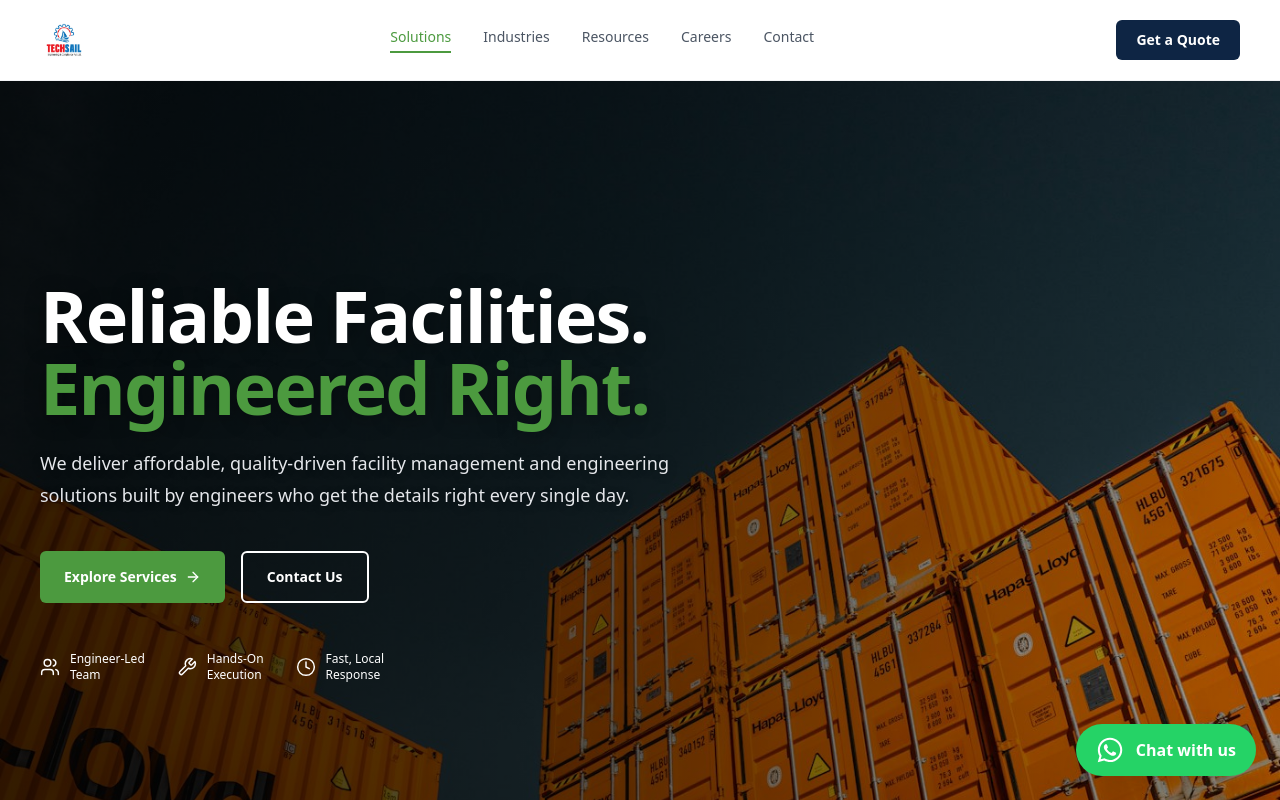
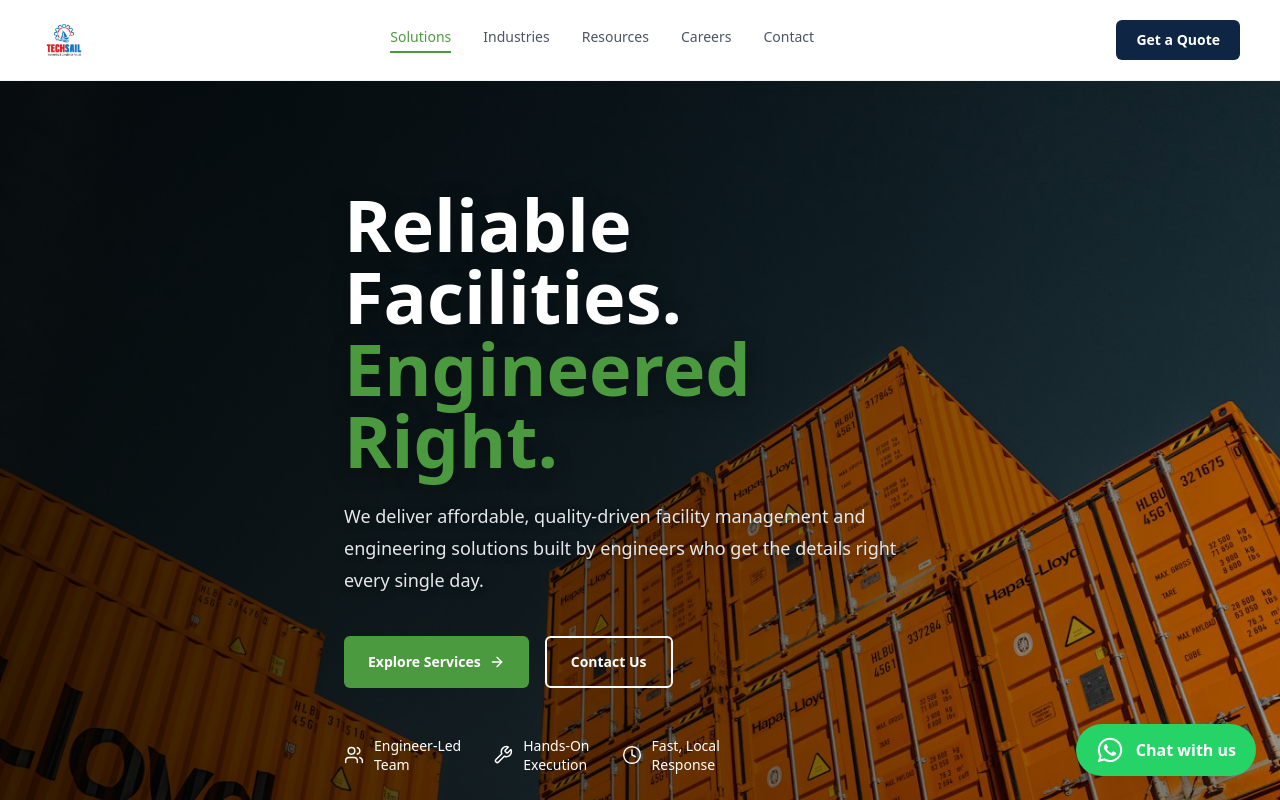
Before and after one commit to rishichandran1417/techsail, a React (Vite) app: page / in a window 1280 px wide. Shown: the top 800 px of the page. Built offline with nearby package versions, Linux system fonts and the light colour scheme.

Commit message:
Refactor Hero component layout and styles
Updated the Hero component to adjust the minimum height, refine the layout, and enhance the text presentation. Modified button styles and removed redundant elements for improved clarity.

```diff
--- a/src/components/Hero.jsx
+++ b/src/components/Hero.jsx
@@ -13,7 +13,7 @@ export default function Hero({ onWatchVideo }) {
   return (
     <section
       id="home"
-      className="relative min-h-screen flex items-center overflow-hidden scroll-mt-20"
+      className="relative min-h-[85vh] lg:min-h-screen flex items-center overflow-hidden scroll-mt-20"
     >
       {/* Background Image */}
       <img
@@ -23,14 +23,13 @@ export default function Hero({ onWatchVideo }) {
         loading="lazy"
       />
 
-      {/* Gradient Overlay — darkest on the left where text sits */}
+      {/* Gradient Overlay */}
       <div className="absolute inset-0 bg-gradient-to-r from-black/80 via-black/60 to-black/30" />
 
       {/* Content */}
-      <div className="relative z-10 max-w-7xl mx-auto px-6 lg:px-10 w-full">
-        <div className="max-w-3xl">
+      <div className="relative z-10 max-w-2xl mx-auto px-6 lg:px-10">
         <h1
-            className="text-4xl sm:text-5xl lg:text-7xl font-extrabold leading-tight tracking-tight text-white"
+          className="text-4xl sm:text-5xl lg:text-7xl font-extrabold leading-tight text-white"
           style={{ textShadow: "0 4px 20px rgba(0,0,0,0.35)" }}
         >
           Reliable Facilities.
@@ -39,7 +38,7 @@ export default function Hero({ onWatchVideo }) {
         </h1>
 
         <p
-            className="mt-6 text-lg text-gray-200 max-w-2xl leading-8"
+          className="mt-6 text-lg text-gray-200 leading-8"
           style={{ textShadow: "0 2px 10px rgba(0,0,0,0.3)" }}
         >
           We deliver affordable, quality-driven facility management and
@@ -69,12 +68,11 @@ export default function Hero({ onWatchVideo }) {
           {badges.map(({ icon: Icon, label }) => (
             <div key={label} className="flex items-center gap-2.5">
               <Icon className="w-5 h-5" strokeWidth={1.75} />
-                <p className="text-xs font-medium whitespace-pre-line leading-snug">
+              <p className="text-sm font-medium whitespace-pre-line leading-snug">
                 {label}
               </p>
             </div>
           ))}
-          </div>
         </div>
       </div>
 
```
Lines whose indentation alone changed are shown as unchanged.
